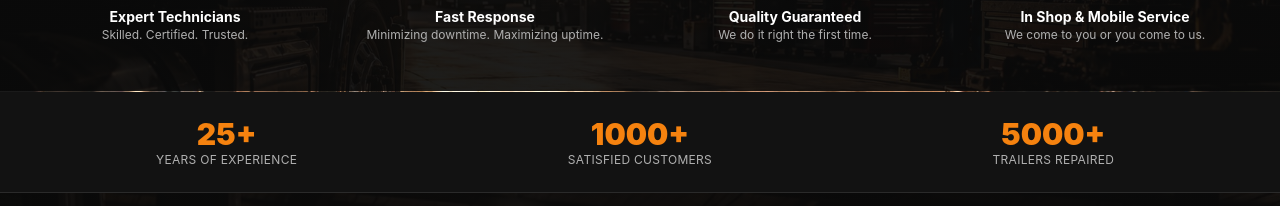
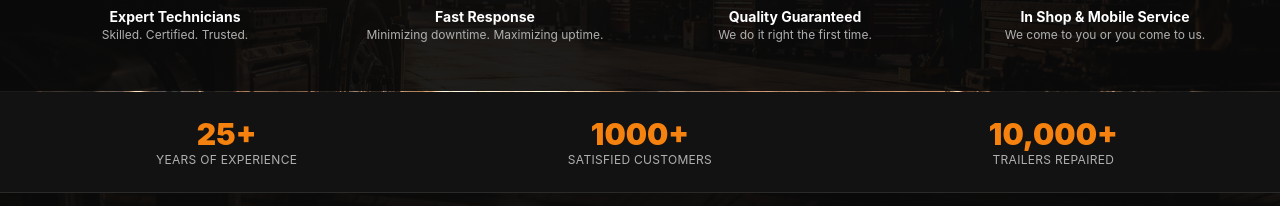
Before and after one commit to topautoadvisorsg-prog/jctrailmaster, a React (Vite) app: page / in a window 1280 px wide. Shown: the part 1336-1542 px from the top of the page. Built offline with nearby package versions, Linux system fonts and the light colour scheme.

Commit message:
Update Trailers Repaired stat to 10,000+
Client confirmed the number across 25 years of work. Label stays
"Trailers Repaired" for now — client flagged it needs a broader term
covering box trucks/chassis/reefers/dry vans too, but no final wording
decided yet. Follow up when that lands.

```diff
--- a/src/data/services.js
+++ b/src/data/services.js
@@ -111,5 +111,5 @@ export const faqs = [
 export const stats = [
   { label: "Years of Experience", value: "25+" },
   { label: "Satisfied Customers", value: "1000+" },
-  { label: "Trailers Repaired", value: "5000+" },
+  { label: "Trailers Repaired", value: "10,000+" },
 ];
--- a/src/pages/About.jsx
+++ b/src/pages/About.jsx
@@ -63,7 +63,7 @@ export default function About() {
       <section className="bg-jc-black-soft py-16 border-y border-white/10">
         <div className="mx-auto max-w-6xl px-4 lg:px-8 grid grid-cols-3 gap-6 text-center">
           <div><p className="text-3xl font-black text-jc-orange-primary">25+</p><p className="text-xs uppercase tracking-wide text-jc-gray-steel">Years of Experience</p></div>
-          <div><p className="text-3xl font-black text-jc-orange-primary">5000+</p><p className="text-xs uppercase tracking-wide text-jc-gray-steel">Trailers Repaired</p></div>
+          <div><p className="text-3xl font-black text-jc-orange-primary">10,000+</p><p className="text-xs uppercase tracking-wide text-jc-gray-steel">Trailers Repaired</p></div>
           <div><p className="text-3xl font-black text-jc-orange-primary">1000+</p><p className="text-xs uppercase tracking-wide text-jc-gray-steel">Fleet Clients Served</p></div>
         </div>
       </section>
```
